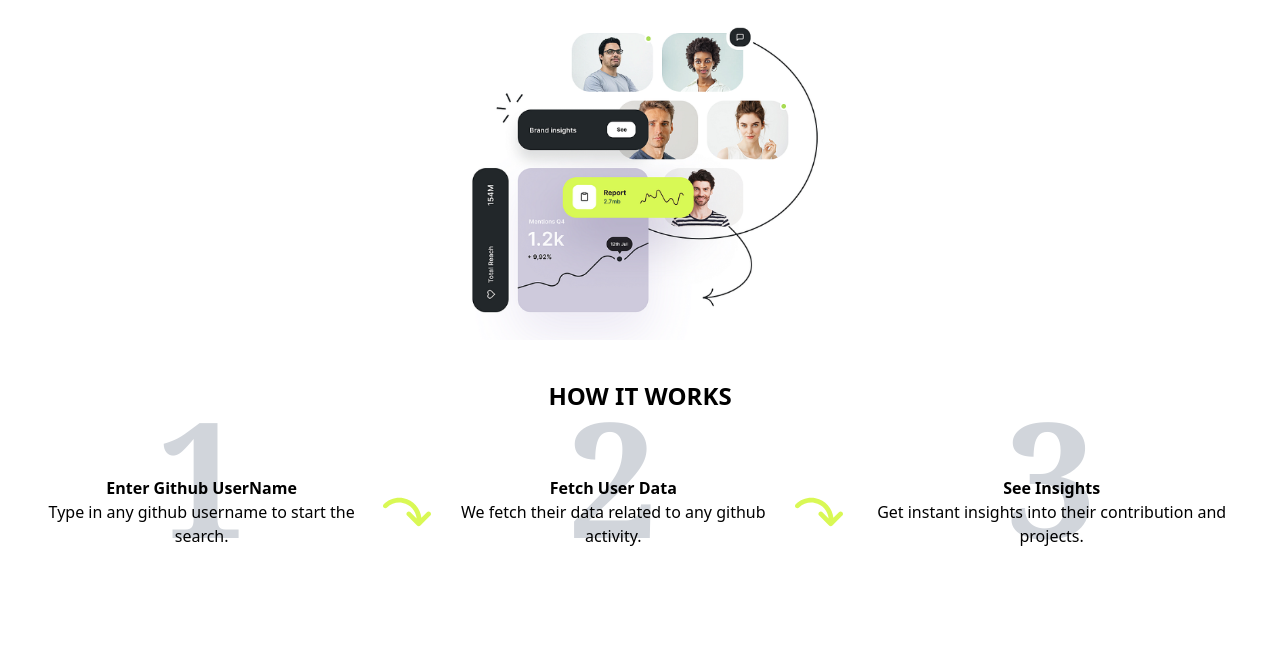
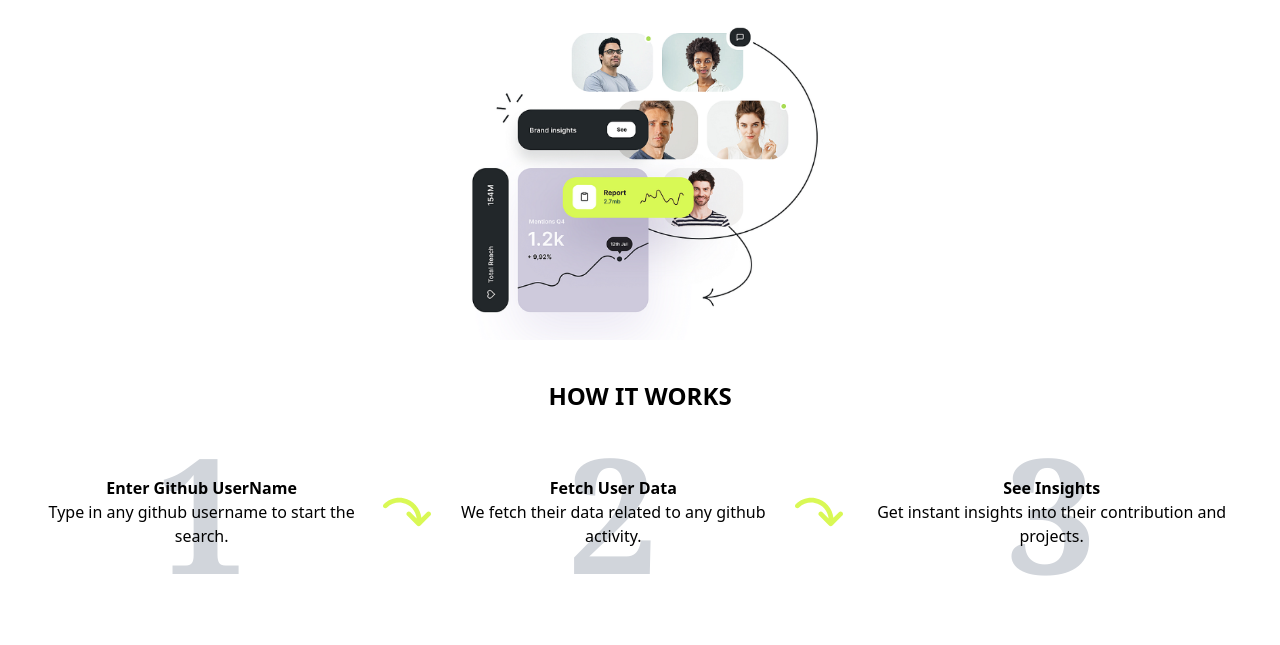
Before and after one commit to Priyanka-Chettri/GitInsightX, a website: page src/index.html in a window 1280 px wide. Shown: the part 572-1217 px from the top of the page. Drawn offline with nearby package versions, Linux system fonts and the light colour scheme.

Commit message:
removed bottom margin from the numbers

```diff
--- a/src/index.html
+++ b/src/index.html
@@ -84,7 +84,7 @@
         <p class="text-2xl font-bold mb-11">HOW IT WORKS</p>
         <div class="flex flex-col p-5 items-center justify-center lg:flex-row">
             <div class="flex flex-col items-center justify-center relative h-35">
-                    <p class=" font-serif font-bold text-[160px] absolute  top-0 left-0 right-0 bottom-0  flex items-center justify-center text-gray-300 -z-10 mb-64">1</p>
+                    <p class=" font-serif font-bold text-[160px] absolute  top-0 left-0 right-0 bottom-0  flex items-center justify-center text-gray-300 -z-10">1</p>
                     <p class="font-bold" >Enter Github UserName</p>
                     <p class="text-center">Type in any github username to start the search.</p>
             </div>
@@ -92,7 +92,7 @@
                 <img src="assets/Icons/arrow_svg.svg" class="h-12 w-12"/>
             </div>
             <div class="flex flex-col items-center justify-center relative h-35 mt-10 md:mt-0">
-                <p class=" font-serif font-bold text-[160px] absolute top-0 left-0 right-0 bottom-0 flex items-center justify-center text-gray-300 -z-10 mb-64">2</p>
+                <p class=" font-serif font-bold text-[160px] absolute top-0 left-0 right-0 bottom-0 flex items-center justify-center text-gray-300 -z-10">2</p>
                 <p class="font-bold" >Fetch User Data</p>
                 <p class="text-center">We fetch their data related to any github activity.</p>
             </div>
@@ -100,7 +100,7 @@
                 <img src="assets/Icons/arrow_svg.svg" class="h-12 w-12"/>
             </div>
             <div class="flex flex-col items-center justify-center relative h-35 mt-10 md:mt-0">
-                <p class=" font-serif font-bold text-[160px] absolute  top-0 left-0 right-0 bottom-0 flex items-center justify-center text-gray-300 -z-10 mb-64">3</p>
+                <p class=" font-serif font-bold text-[160px] absolute  top-0 left-0 right-0 bottom-0 flex items-center justify-center text-gray-300 -z-10">3</p>
                 <p class="font-bold" >See Insights</p>
                 <p class="text-center">Get instant insights into their contribution and projects.</p>
             </div>
```
